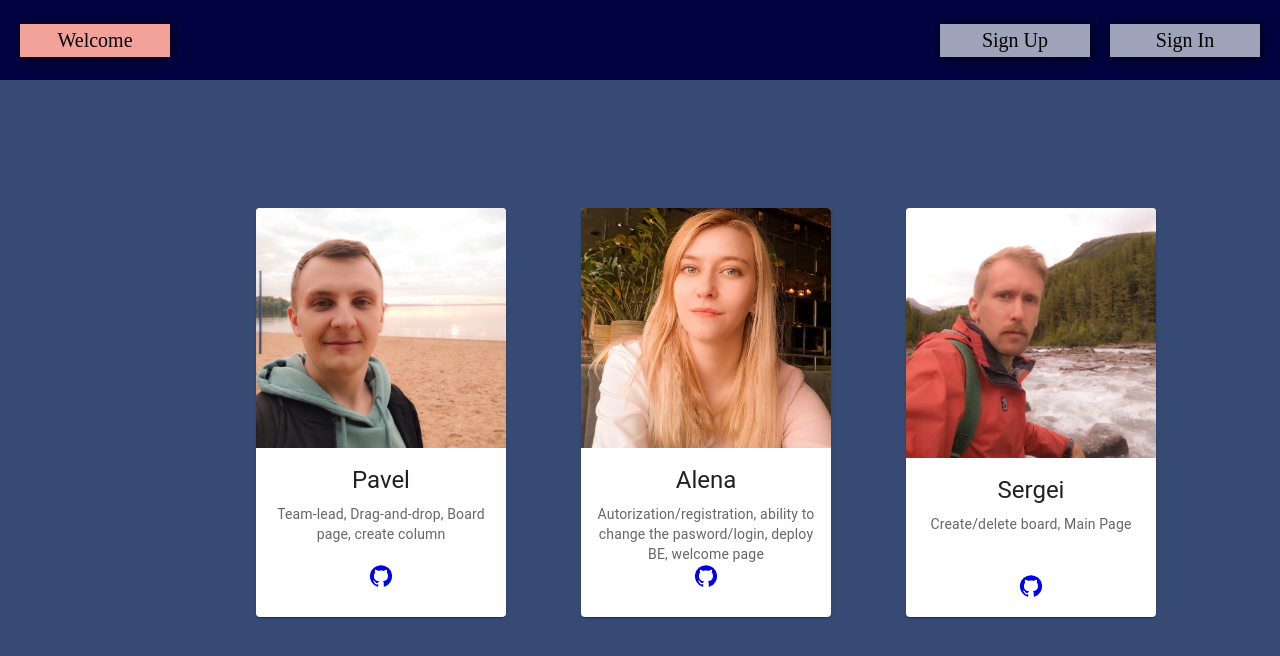
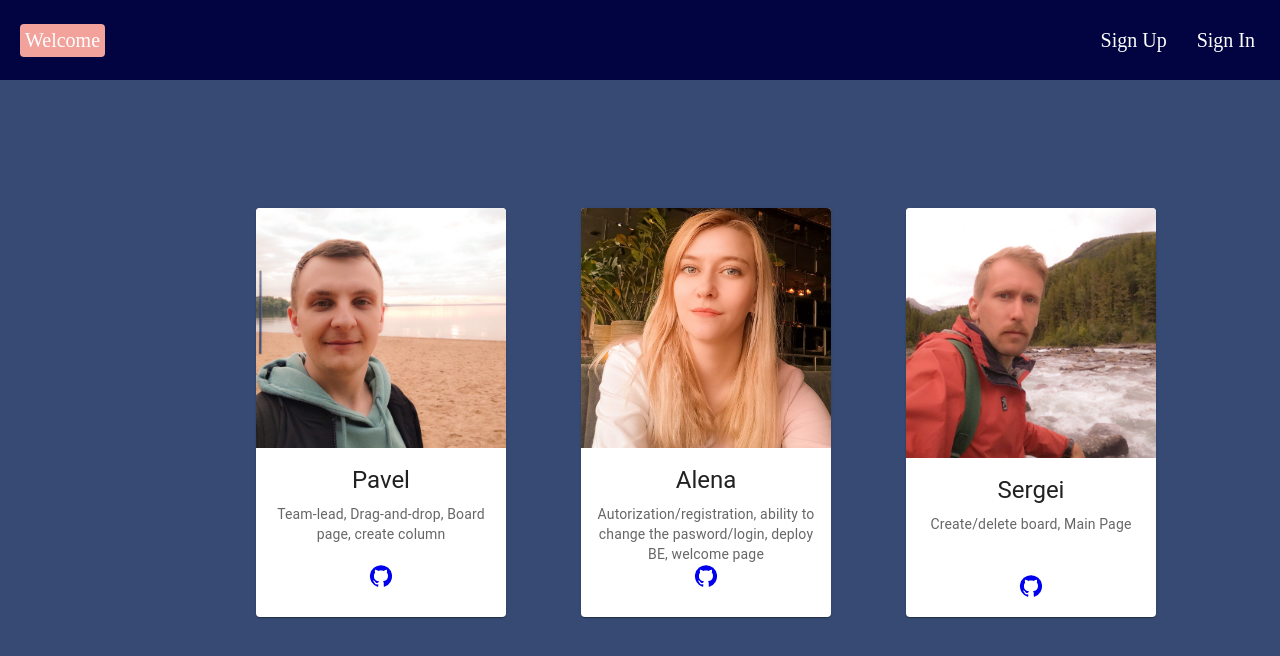
Before and after one commit to pavelguest/project-management-app, a React (Create React App) app in the folder project-management-app/: page / in a window 1280 px wide. Shown: the top 656 px of the page. Built offline with nearby package versions, Linux system fonts and the light colour scheme; no server answers.

Commit message:
refactor: change routs appearance

```diff
--- a/project-management-app/src/components/AuthorizationBtn/AuthorizationBtn.tsx
+++ b/project-management-app/src/components/AuthorizationBtn/AuthorizationBtn.tsx
@@ -41,13 +41,13 @@ export const AuthorizationBtn = () => {
               to="/registration"
               className={({ isActive }) => 'nav__link' + (isActive ? ' active' : '')}
             >
-              Sign Up
+              Sign&nbsp;Up
             </NavLink>
             <NavLink
               to="/login"
               className={({ isActive }) => 'nav__link' + (isActive ? ' active' : '')}
             >
-              Sign In
+              Sign&nbsp;In
             </NavLink>
           </>
         )}
--- a/project-management-app/src/components/EditBth/EditBtn.css
+++ b/project-management-app/src/components/EditBth/EditBtn.css
@@ -1,4 +1,4 @@
 .wrap {
     white-space: nowrap;
-    margin-top: -5px;
+    /* margin-top: -5px; */
 }
--- a/project-management-app/src/components/EditBth/EditBtn.tsx
+++ b/project-management-app/src/components/EditBth/EditBtn.tsx
@@ -1,12 +1,13 @@
 import React from 'react';
-import EditIcon from '@mui/icons-material/Edit';
+// import EditIcon from '@mui/icons-material/Edit';
 import './EditBtn.css';
 
 const EditBtn = () => {
   return (
     <div className="wrap">
-      <span>Edit profile &nbsp;</span>
-      <EditIcon sx={{ color: 'var(--peach)' }} />
+      Edit profile
+      {/* <span>Edit profile &nbsp;</span> */}
+      {/* <EditIcon sx={{ color: 'var(--peach)' }} /> */}
     </div>
   );
 };
--- a/project-management-app/src/components/Header/Header.css
+++ b/project-management-app/src/components/Header/Header.css
@@ -23,17 +23,19 @@
 }
 
 .nav__link {
-  width: 150px;
+  width: auto;
   padding: 5px;
   font-size: 20px;
   color: #000000;
   text-decoration: none;
-  box-shadow: 1px 1px 10px 1px #000a;
-  background-color: var(--light-blue);
+  transform: 0.3s;
+  border-radius: 4px;
+  color: white;
+  /* box-shadow: 1px 1px 10px 1px #000a; */
 }
 
 .nav__link:hover {
-  color: var(--beige);
+  background-color: var(--light-blue);
 }
 
 .active {
```
